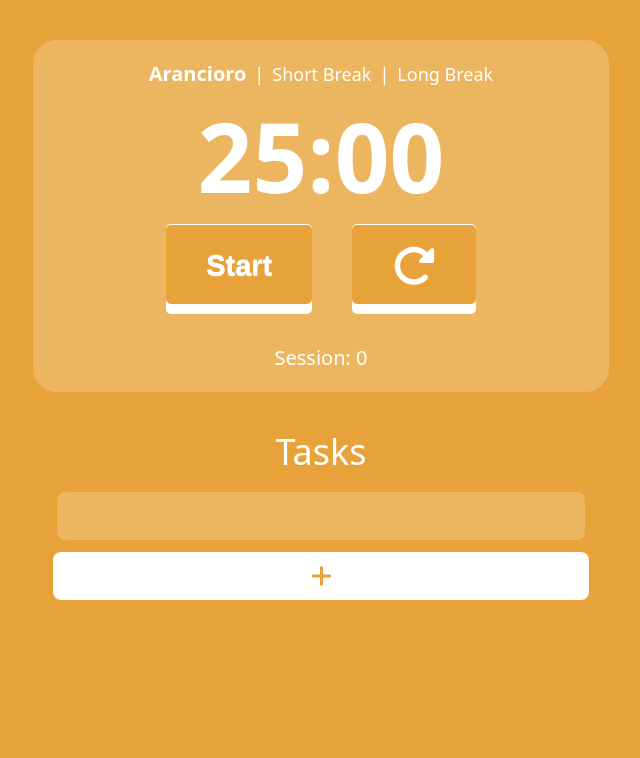
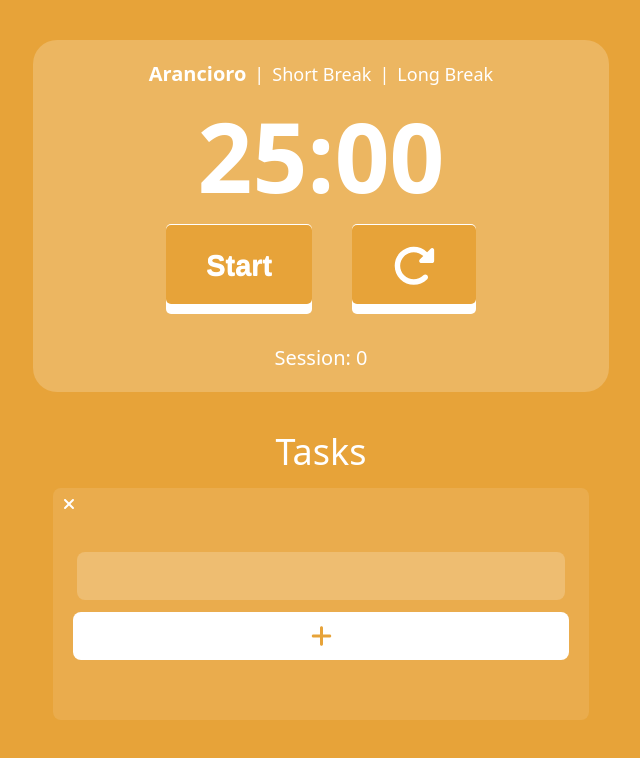
Before and after one commit to yahorlahunovich/productivity-manager, a React (Create React App) app: page / in a window 1280 px wide. Both pictures are taken after a click on the button 640 px from the left and 516 px from the top of the page. Shown: the top 758 px of the page, without its empty margins (319-959 px from the left). Built offline with nearby package versions, Linux system fonts and the light colour scheme.

Commit message:
created close form logic

```diff
--- a/src/components/todo/TodoForm.tsx
+++ b/src/components/todo/TodoForm.tsx
@@ -3,12 +3,11 @@ import { useAppDispatch, useAppSelector } from "../../redux/hooks";
 import { todoActions } from "../../redux/todoSlice";
 import uniqid from "uniqid";
 import { tasksActions } from "../../redux/tasksSlice";
-import { faPlus } from "@fortawesome/free-solid-svg-icons";
+import { faPlus, faXmark } from "@fortawesome/free-solid-svg-icons";
 import { FontAwesomeIcon } from "@fortawesome/react-fontawesome";
 
 export default function TodoForm() {
   const dispatch = useAppDispatch();
-  const isAdding = useAppSelector((state) => state.tasks.isAdding);
   const currentMode = useAppSelector((state) => state.timer.currentMode);
   const inputValue = useAppSelector((state) => state.todo.currentTask);
   const submitForm = (e: React.FormEvent) => {
@@ -18,15 +17,25 @@ export default function TodoForm() {
     dispatch(todoActions.setCurrentTask(""));
     dispatch(tasksActions.setIsAdding(false));
   };
-  const onBlurHandle = () => {
-    dispatch(tasksActions.setIsAdding(false));
-  };
   const onChangeHandler = (e: React.ChangeEvent<HTMLInputElement>) => {
     dispatch(todoActions.setCurrentTask(e.target.value));
   };
+  const closeForm = () => {
+    dispatch(tasksActions.setIsAdding(false));
+  };
   return (
-    <form onSubmit={submitForm} className="flex flex-col" onBlur={onBlurHandle}>
-      <div></div>
+    <form
+      onSubmit={submitForm}
+      contentEditable
+      className="flex flex-col bg-white bg-opacity-10 rounded-lg mt-2 mb-4"
+    >
+      <button
+        className="text-white w-8 h-8 hover:text-gray-200"
+        onClick={closeForm}
+      >
+        <FontAwesomeIcon icon={faXmark} />
+      </button>
+      <div className="flex flex-col p-5">
         <input
           type="text"
           onChange={onChangeHandler}
@@ -48,6 +57,7 @@ export default function TodoForm() {
         >
           <FontAwesomeIcon icon={faPlus} />
         </button>
+      </div>
     </form>
   );
 }
--- a/src/index.css
+++ b/src/index.css
@@ -8,6 +8,12 @@ input {
 
 input[type="checkbox"] {
   transform: scale(2);
+}
+
+form:active,
+form:focus {
+  border: none;
+  outline: none;
 }
 
 .animationBut {
```
Lines whose indentation alone changed are shown as unchanged.
